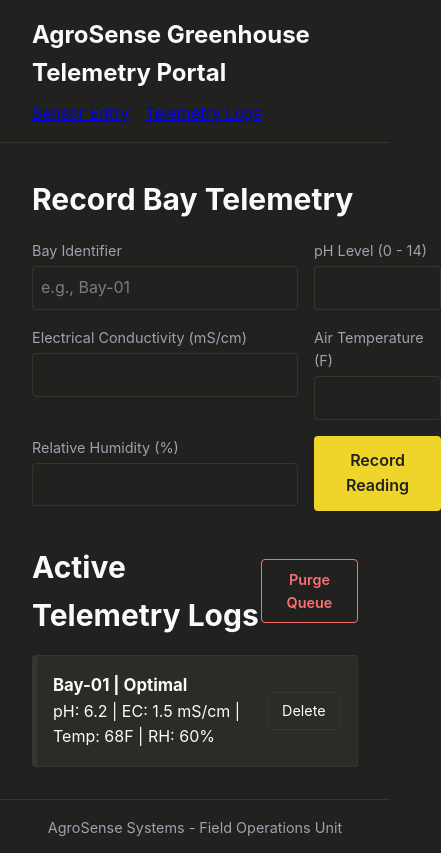
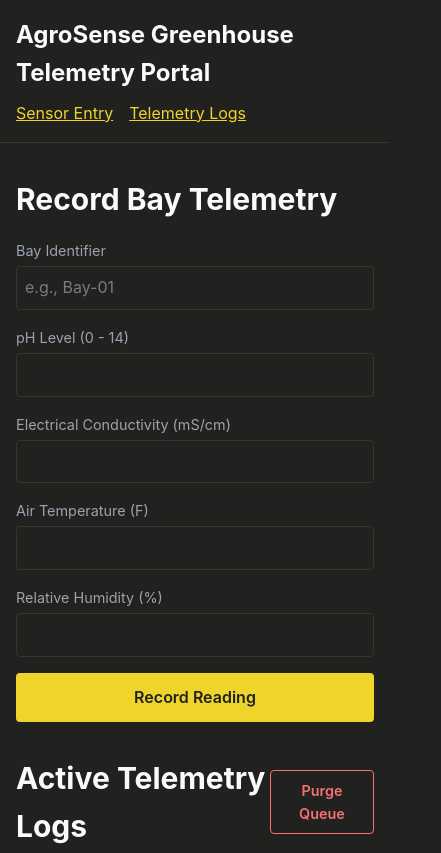
Before and after one commit to EthanBor77/CSI3150Assignment2, a plain HTML site: page index.html in a window 390 px wide. Shown: the top 853 px of the page, 441 px wide, since content can reach past the window. Drawn offline with Linux system fonts and the light colour scheme.

Commit message:
Implement reduced motion media query in styles
Add media query for reduced motion preferences and adjust styles.

```diff
--- a/style.css
+++ b/style.css
@@ -33,6 +33,19 @@ html {
   background-color: var(--bg-dark);
   color: var(--text-main);
   line-height: 1.6;
+}
+
+@media (prefers-reduced-motion: reduce) {
+  html {
+    scroll-behavior: auto;
+  }
+  * {
+    transition: none !important;
+  }
+}
+
+a {
+  color: var(--primary);
 }
 
 a:focus-visible {
@@ -354,3 +367,15 @@ a:focus-visible {
   color: var(--text-muted);
   font-size: 0.9rem;
 }
+
+@media (max-width: 40rem) {
+  .portal-header,
+  .portal-main {
+    padding-left: 1rem;
+    padding-right: 1rem;
+  }
+
+  #sensor-form {
+    grid-template-columns: 1fr;
+  }
+}
```
